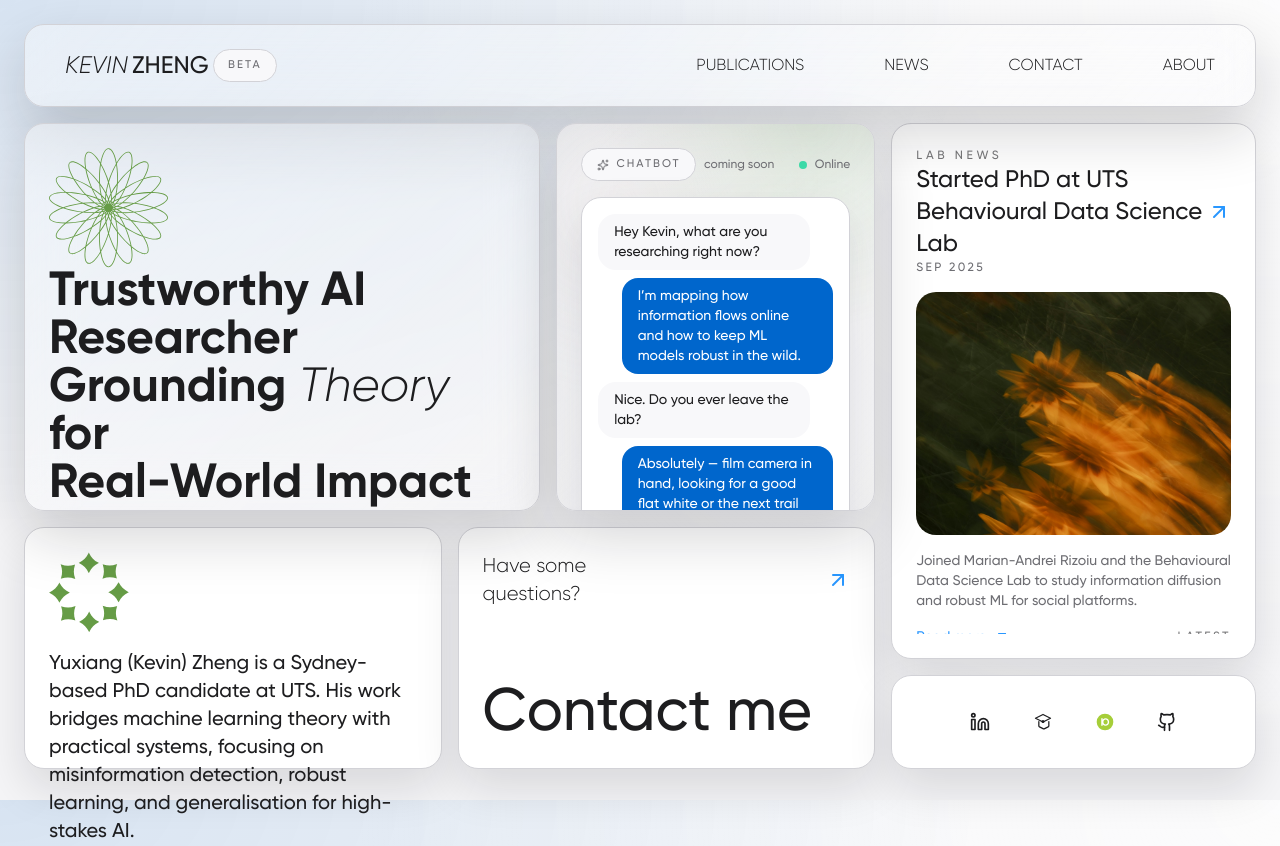
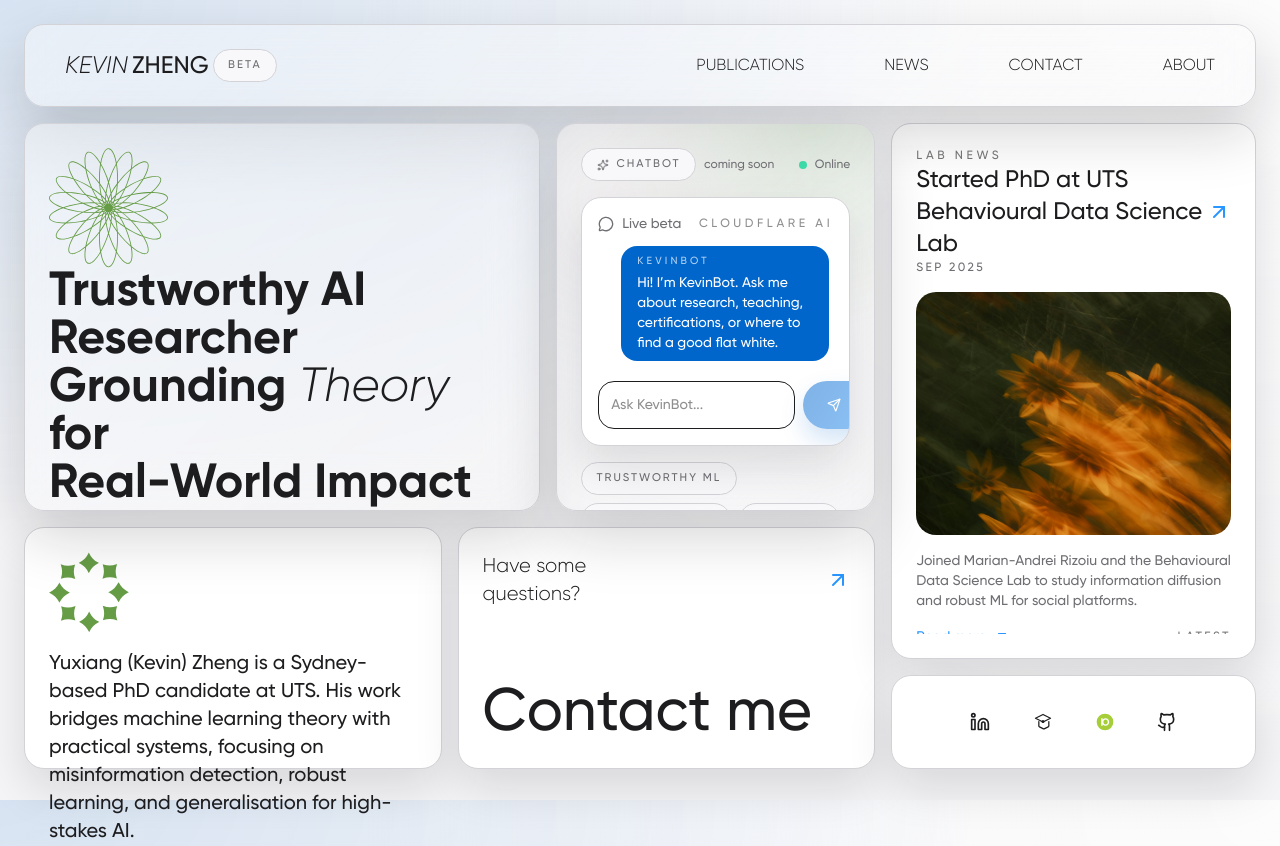
Before and after one commit to kyxzhe/kyxzhe.github.io, a Next.js app: page / in a window 1280 px wide. Built offline with nearby package versions, Linux system fonts and the light colour scheme; no server answers.

Commit message:
feat: embed live chatbot into homepage card

```diff
--- a/src/components/ChatIntroPanel.tsx
+++ b/src/components/ChatIntroPanel.tsx
@@ -1,34 +1,56 @@
 "use client";
 
-import { useState } from "react";
+import { useEffect, useMemo, useRef, useState } from "react";
 import { motion } from "motion/react";
-import { MessageCircle, Sparkles, Send } from "lucide-react";
+import { AlertTriangle, Loader2, MessageCircle, Send, Sparkles } from "lucide-react";
 import { cardVariants, textVariants } from "@/lib/animation/variants";
-import ChatBotModal from "./ChatBotModal";
-
-const previewMessages = [
-  {
-    role: "visitor",
-    text: "Hey Kevin, what are you researching right now?",
-  },
-  {
-    role: "kevin",
-    text: "I’m mapping how information flows online and how to keep ML models robust in the wild.",
-  },
-  {
-    role: "visitor",
-    text: "Nice. Do you ever leave the lab?",
-  },
-  {
-    role: "kevin",
-    text: "Absolutely — film camera in hand, looking for a good flat white or the next trail run.",
-  },
-];
+import { type ChatMessage, sendChatRequest } from "@/lib/api/chat";
 
 const interests = ["Trustworthy ML", "Misinformation", "Teaching", "Film Photography", "Coffee chats"];
 
 export default function ChatIntroPanel() {
-  const [isChatOpen, setIsChatOpen] = useState(false);
+  const [messages, setMessages] = useState<ChatMessage[]>([
+    {
+      role: "assistant",
+      content:
+        "Hi! I’m KevinBot. Ask me about research, teaching, certifications, or where to find a good flat white.",
+    },
+  ]);
+  const [input, setInput] = useState("");
+  const [isLoading, setIsLoading] = useState(false);
+  const [error, setError] = useState<string | null>(null);
+  const inputRef = useRef<HTMLInputElement | null>(null);
+  const canSend = input.trim().length > 0 && !isLoading;
+
+  useEffect(() => {
+    inputRef.current?.focus();
+  }, []);
+
+  const handleSend = async () => {
+    if (!canSend) return;
+    const nextInput = input.trim();
+    setInput("");
+    setError(null);
+
+    const nextHistory: ChatMessage[] = [
+      ...messages,
+      { role: "user" as const, content: nextInput },
+    ];
+    setMessages(nextHistory);
+    setIsLoading(true);
+
+    try {
+      const reply = await sendChatRequest(nextHistory);
+      setMessages((prev) => [...prev, { role: "assistant" as const, content: reply }]);
+    } catch (err) {
+      console.error(err);
+      setError(err instanceof Error ? err.message : "Something went wrong.");
+    } finally {
+      setIsLoading(false);
+    }
+  };
+
+  const latestMessages = useMemo(() => messages.slice(-6), [messages]);
 
   return (
     <motion.div
@@ -62,19 +84,60 @@ export default function ChatIntroPanel() {
       </motion.div>
 
       <div className="surface-card p-4 flex flex-col gap-3 min-h-[240px] overflow-hidden relative">
-        <div className="space-y-2 text-sm">
-          {previewMessages.map((msg, idx) => (
+        <div className="flex items-center justify-between text-sm text-muted-foreground">
+          <span className="inline-flex items-center gap-2">
+            <MessageCircle size={16} />
+            Live beta
+          </span>
+          <span className="text-xs uppercase tracking-[0.3em] text-foreground/50">Cloudflare AI</span>
+        </div>
+        <div className="space-y-2 text-sm max-h-[160px] overflow-y-auto pr-1">
+          {latestMessages.map((msg, idx) => (
             <div
-              key={idx}
-              className={`max-w-[90%] rounded-2xl px-4 py-2 ${msg.role === "kevin" ? "bg-[var(--accent)] text-white ml-auto" : "bubble-muted"}`}
+              key={`${msg.role}-${idx}-${msg.content.slice(0, 8)}`}
+              className={`max-w-[90%] rounded-2xl px-4 py-2 ${
+                msg.role === "assistant"
+                  ? "bg-[var(--accent)] text-white ml-auto"
+                  : "bubble-muted"
+              }`}
             >
-              {msg.text}
+              <p className="text-[0.65rem] uppercase tracking-[0.3em] text-white/70 mb-1">
+                {msg.role === "assistant" ? "KevinBot" : "You"}
+              </p>
+              <p className="whitespace-pre-line">{msg.content}</p>
             </div>
           ))}
         </div>
-        <div className="card-row text-sm text-muted-foreground">
-          <MessageCircle size={16} />
-          Ask me anything about research, coffee, or film cameras.
+        {error && (
+          <div className="card-row text-xs text-red-500">
+            <AlertTriangle size={14} />
+            {error}
+          </div>
+        )}
+        <div className="flex gap-2 mt-2">
+          <input
+            ref={inputRef}
+            type="text"
+            value={input}
+            onChange={(e) => setInput(e.target.value)}
+            onKeyDown={(e) => {
+              if (e.key === "Enter") {
+                e.preventDefault();
+                handleSend();
+              }
+            }}
+            placeholder="Ask KevinBot..."
+            className="flex-1 rounded-2xl border border-border px-3 py-2 bg-transparent focus:outline-none focus:border-foreground text-sm"
+          />
+          <button
+            type="button"
+            onClick={handleSend}
+            disabled={!canSend}
+            className="btn-primary inline-flex items-center gap-2 px-4 py-2 disabled:opacity-50"
+          >
+            {isLoading ? <Loader2 size={14} className="animate-spin" /> : <Send size={14} />}
+            {isLoading ? "Thinking" : "Send"}
+          </button>
         </div>
       </div>
 
@@ -91,27 +154,10 @@ export default function ChatIntroPanel() {
         ))}
       </motion.div>
 
-      <motion.div
-        className="flex flex-col gap-2"
-        variants={textVariants}
-        initial="hidden"
-        animate="visible"
-      >
-        <button
-          type="button"
-          className="btn-primary inline-flex items-center justify-center gap-2"
-          onClick={() => setIsChatOpen(true)}
-        >
-          <Send size={16} />
-          Chat now
-        </button>
-        <p className="text-xs text-muted-foreground">
-          I’m a PhD student at UTS working with Dr. Marian-Andrei Rizoiu in the Behavioral Data Science Lab.
-          The chatbot will share stories about research, photography, and the best flat whites in Sydney soon.
-        </p>
-      </motion.div>
+      <p className="text-xs text-muted-foreground">
+        Powered by Cloudflare Workers AI · responses are contextual references, not formal advice.
+      </p>
       </div>
-      <ChatBotModal open={isChatOpen} onClose={() => setIsChatOpen(false)} />
     </motion.div>
   );
 }
```
